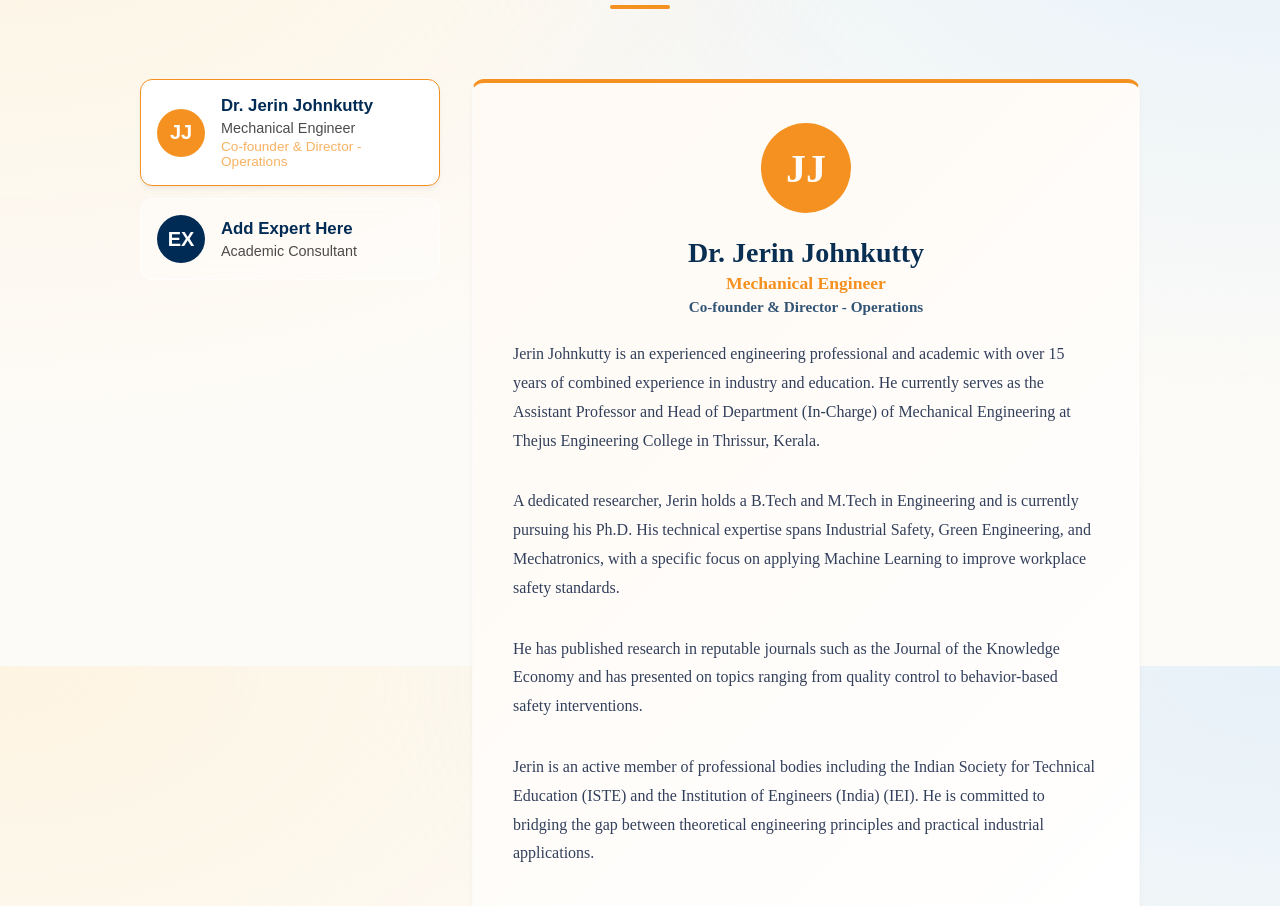
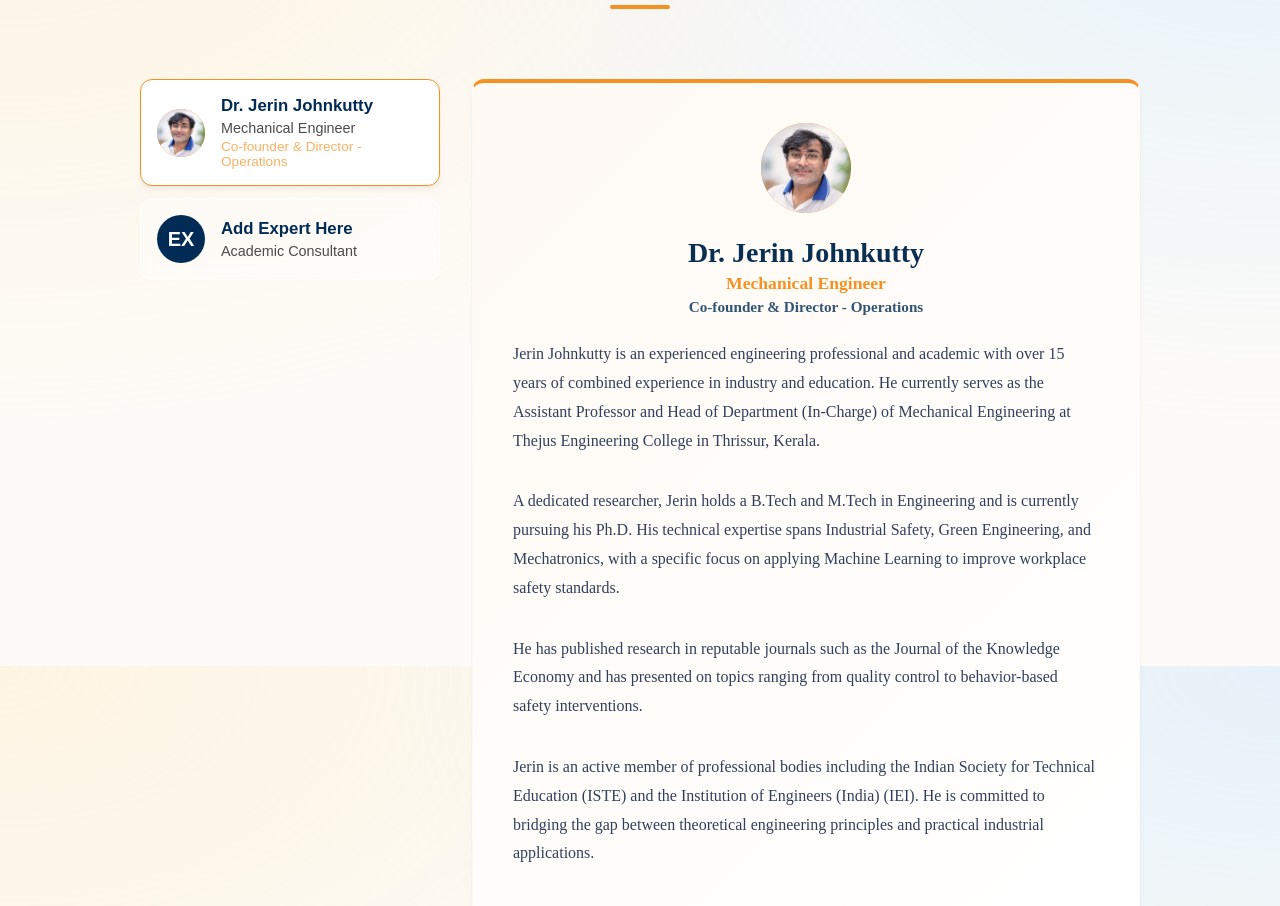
Before and after one commit to elite-researchsol/website, a Next.js app: page / in a window 1280 px wide. Shown: the part 2534-3440 px from the top of the page. Built offline with nearby package versions, Linux system fonts and the light colour scheme.

Commit message:
feat: added Experts Gallery features, WhatsApp integration and avatar logic

```diff
--- a/src/components/ExpertsGallery.jsx
+++ b/src/components/ExpertsGallery.jsx
@@ -8,6 +8,7 @@ const expertsData = [
     id: 1,
     name: "Dr. Jerin Johnkutty",
     initials: "JJ",
+    imageUrl: "/jerin.jpg",
     title: "Mechanical Engineer",
     subtitle: "Co-founder & Director - Operations",
     bio: [
@@ -41,7 +42,11 @@ export default function ExpertsGallery() {
             className={`expert-tab ${activeExpert.id === expert.id ? "active-tab" : ""}`}
             onClick={() => setActiveExpert(expert)}
           >
-            <div className="expert-tab-avatar">{expert.initials}</div>
+            <div className="expert-tab-avatar" style={{ overflow: 'hidden' }}>
+              {expert.imageUrl ? (
+                <img src={expert.imageUrl} alt={expert.name} style={{ width: '100%', height: '100%', objectFit: 'cover' }} />
+              ) : expert.initials}
+            </div>
             <div className="expert-tab-info">
               <h4>{expert.name}</h4>
               <p>{expert.title}</p>
@@ -54,8 +59,10 @@ export default function ExpertsGallery() {
       {/* Main Detail Panel */}
       <div className="qcard glass-panel expert-detail-panel">
         <div className="expert-header text-center">
-          <div className="expert-avatar-large">
-            {activeExpert.initials}
+          <div className="expert-avatar-large" style={{ overflow: 'hidden' }}>
+            {activeExpert.imageUrl ? (
+              <img src={activeExpert.imageUrl} alt={activeExpert.name} style={{ width: '100%', height: '100%', objectFit: 'cover' }} />
+            ) : activeExpert.initials}
           </div>
           <h3 className="card-title" style={{ marginBottom: "0.25rem" }}>{activeExpert.name}</h3>
           <p style={{ color: "var(--elite-saffron)", fontWeight: "600", fontSize: "1.1rem" }}>
```
Also changed, not shown: public/Logo.png (deleted), public/jerin.jpg (added).
